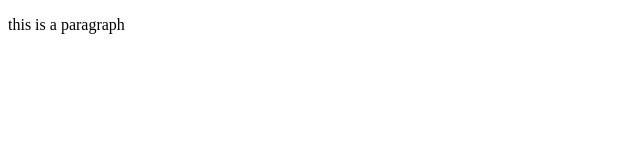
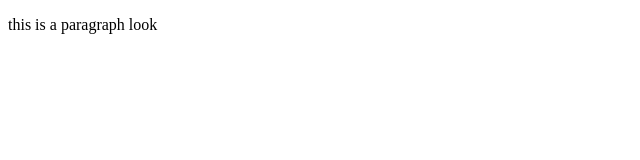
Before and after one commit to vinicius-guima/amigos_git, a plain HTML site: page index.html in a window 1280 px wide. Shown: the full height of the page, 0-640 px from the left. Drawn offline with Linux system fonts and the light colour scheme.

Commit message:
add some look html

```diff
--- a/index.html
+++ b/index.html
@@ -4,6 +4,6 @@
     <title>Document</title>
 </head>
 <body>
-    <p>this is a paragraph</p>
+    <p>this is a paragraph look</p>
 </body>
 </html>
```
